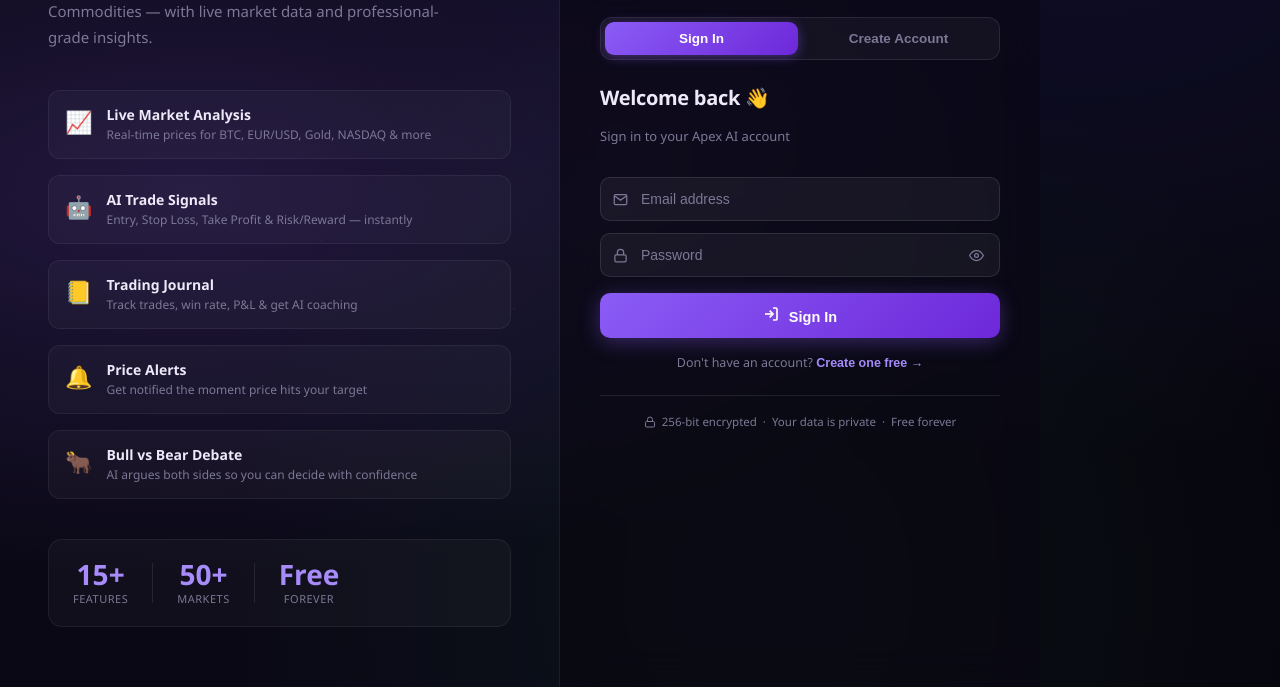
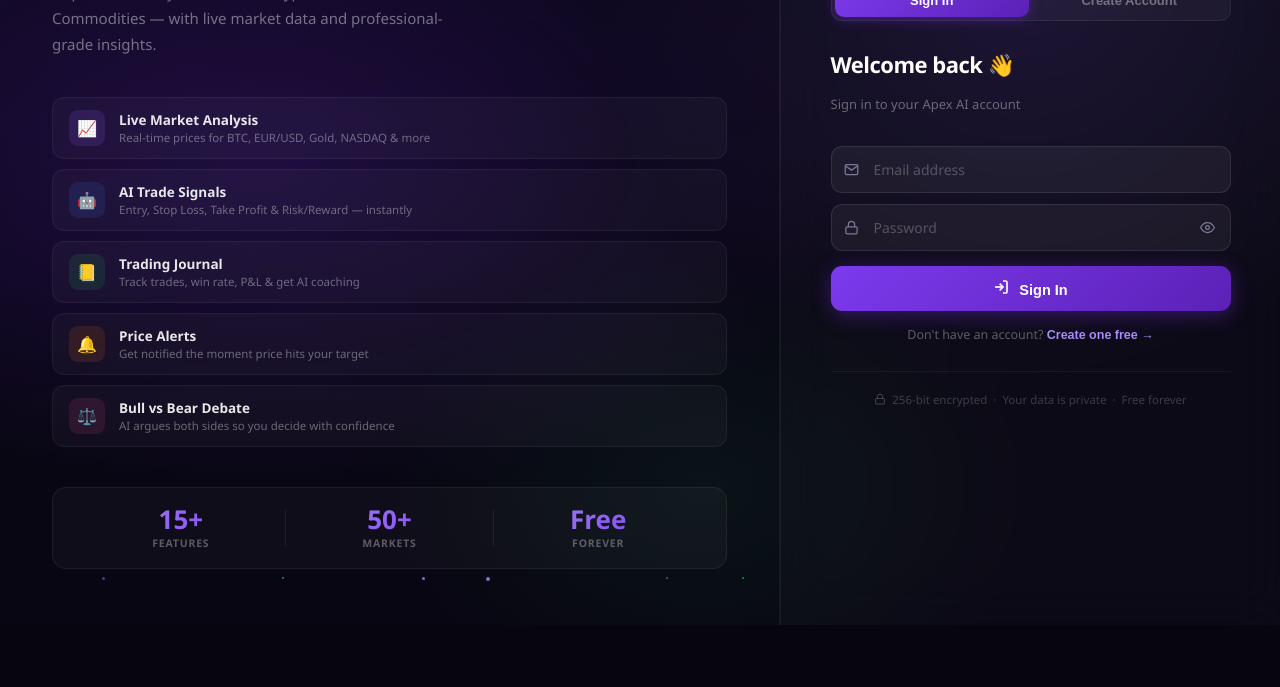
Before and after one commit to MuhammadAqib2310/apex-ai, a website: page public/index.html in a window 1280 px wide. Shown: the part 303-990 px from the top of the page. After the commit the page ends 928 px from the top, so only its background shows below. Drawn offline with Linux system fonts and the light colour scheme.

Commit message:
redesign: professional dark auth page - always dark, colored icon boxes, premium feel

```diff
--- a/public/index.html
+++ b/public/index.html
@@ -41,39 +41,24 @@
 
       <div class="auth-feature-list">
         <div class="auth-feat-item">
-          <div class="auth-feat-icon">📈</div>
-          <div>
-            <div class="auth-feat-title">Live Market Analysis</div>
-            <div class="auth-feat-desc">Real-time prices for BTC, EUR/USD, Gold, NASDAQ &amp; more</div>
-          </div>
+          <div class="auth-feat-icon purple">📈</div>
+          <div><div class="auth-feat-title">Live Market Analysis</div><div class="auth-feat-desc">Real-time prices for BTC, EUR/USD, Gold, NASDAQ &amp; more</div></div>
         </div>
         <div class="auth-feat-item">
-          <div class="auth-feat-icon">🤖</div>
-          <div>
-            <div class="auth-feat-title">AI Trade Signals</div>
-            <div class="auth-feat-desc">Entry, Stop Loss, Take Profit &amp; Risk/Reward — instantly</div>
-          </div>
+          <div class="auth-feat-icon blue">🤖</div>
+          <div><div class="auth-feat-title">AI Trade Signals</div><div class="auth-feat-desc">Entry, Stop Loss, Take Profit &amp; Risk/Reward — instantly</div></div>
         </div>
         <div class="auth-feat-item">
-          <div class="auth-feat-icon">📒</div>
-          <div>
-            <div class="auth-feat-title">Trading Journal</div>
-            <div class="auth-feat-desc">Track trades, win rate, P&amp;L &amp; get AI coaching</div>
-          </div>
+          <div class="auth-feat-icon green">📒</div>
+          <div><div class="auth-feat-title">Trading Journal</div><div class="auth-feat-desc">Track trades, win rate, P&amp;L &amp; get AI coaching</div></div>
         </div>
         <div class="auth-feat-item">
-          <div class="auth-feat-icon">🔔</div>
-          <div>
-            <div class="auth-feat-title">Price Alerts</div>
-            <div class="auth-feat-desc">Get notified the moment price hits your target</div>
-          </div>
+          <div class="auth-feat-icon orange">🔔</div>
+          <div><div class="auth-feat-title">Price Alerts</div><div class="auth-feat-desc">Get notified the moment price hits your target</div></div>
         </div>
         <div class="auth-feat-item">
-          <div class="auth-feat-icon">🐂</div>
-          <div>
-            <div class="auth-feat-title">Bull vs Bear Debate</div>
-            <div class="auth-feat-desc">AI argues both sides so you can decide with confidence</div>
-          </div>
+          <div class="auth-feat-icon pink">⚖️</div>
+          <div><div class="auth-feat-title">Bull vs Bear Debate</div><div class="auth-feat-desc">AI argues both sides so you decide with confidence</div></div>
         </div>
       </div>
 
--- a/public/style.css
+++ b/public/style.css
@@ -62,20 +62,6 @@
   border-color: var(--panel-border);
   color: var(--text);
 }
-body.light .auth-screen {
-  background:
-    radial-gradient(ellipse at 20% 20%, rgba(139,92,246,0.15) 0%, transparent 50%),
-    radial-gradient(ellipse at 80% 80%, rgba(109,40,217,0.1) 0%, transparent 50%),
-    var(--bg-0);
-}
-body.light .auth-card {
-  background: rgba(255,255,255,0.9);
-  border-color: rgba(139,92,246,0.2);
-}
-body.light .input-group input {
-  background: rgba(0,0,0,0.04);
-  color: var(--text);
-}
 body.light .quick-btn {
   background: #fff;
   color: var(--text-mid);
@@ -107,7 +93,7 @@
 }
 
 /* ============================================================
-   AUTH SCREEN — FULLY REDESIGNED
+   AUTH SCREEN — PROFESSIONAL DARK
    ============================================================ */
 .auth-screen {
   min-height: 100vh;
@@ -115,241 +101,183 @@
   align-items: stretch;
   position: relative;
   overflow: hidden;
+  background: #080612;
+}
+.auth-bg-glow {
+  position: absolute; inset: 0; pointer-events: none;
   background:
-    radial-gradient(ellipse at 15% 50%, rgba(139,92,246,0.18) 0%, transparent 55%),
-    radial-gradient(ellipse at 85% 20%, rgba(79,70,229,0.12) 0%, transparent 50%),
-    radial-gradient(ellipse at 60% 90%, rgba(34,197,94,0.06) 0%, transparent 50%),
-    #07060e;
-}
-
-/* Floating particles */
+    radial-gradient(ellipse 80% 60% at 20% 50%, rgba(109,40,217,0.22) 0%, transparent 60%),
+    radial-gradient(ellipse 60% 80% at 80% 30%, rgba(139,92,246,0.14) 0%, transparent 55%),
+    radial-gradient(ellipse 50% 50% at 55% 85%, rgba(34,197,94,0.07) 0%, transparent 50%);
+}
 .auth-particles { position: absolute; inset: 0; pointer-events: none; overflow: hidden; }
 .auth-particles span {
-  position: absolute;
-  width: 2px; height: 2px;
-  background: var(--violet);
-  border-radius: 50%;
-  opacity: 0;
-  animation: particleFloat 8s infinite ease-in-out;
-}
-.auth-particles span:nth-child(1)  { left:10%; animation-delay:0s;   animation-duration:7s;  width:3px;height:3px; }
-.auth-particles span:nth-child(2)  { left:25%; animation-delay:1.5s; animation-duration:9s;  background:#22c55e; }
-.auth-particles span:nth-child(3)  { left:40%; animation-delay:3s;   animation-duration:6s;  width:4px;height:4px; }
-.auth-particles span:nth-child(4)  { left:55%; animation-delay:0.8s; animation-duration:11s; background:#a78bfa; }
-.auth-particles span:nth-child(5)  { left:70%; animation-delay:2s;   animation-duration:8s;  width:2px;height:2px; }
-.auth-particles span:nth-child(6)  { left:82%; animation-delay:4s;   animation-duration:7s;  background:#22c55e; width:3px;height:3px; }
-.auth-particles span:nth-child(7)  { left:15%; animation-delay:5s;   animation-duration:10s; }
-.auth-particles span:nth-child(8)  { left:60%; animation-delay:1s;   animation-duration:9s;  background:#a78bfa; width:4px;height:4px; }
-.auth-particles span:nth-child(9)  { left:35%; animation-delay:3.5s; animation-duration:6s;  }
-.auth-particles span:nth-child(10) { left:90%; animation-delay:2.5s; animation-duration:8s;  background:#22c55e; }
-@keyframes particleFloat {
-  0%   { transform: translateY(100vh) scale(0); opacity: 0; }
-  10%  { opacity: 0.6; }
-  90%  { opacity: 0.3; }
-  100% { transform: translateY(-20px) scale(1); opacity: 0; }
-}
-
-/* Two column layout */
+  position: absolute; border-radius: 50%; opacity: 0;
+  animation: authOrb 12s infinite ease-in-out;
+}
+.auth-particles span:nth-child(1)  { width:3px;height:3px;left:8%;  background:#8b5cf6;animation-delay:0s;  animation-duration:9s; }
+.auth-particles span:nth-child(2)  { width:2px;height:2px;left:22%; background:#22c55e;animation-delay:2s;  animation-duration:11s;}
+.auth-particles span:nth-child(3)  { width:4px;height:4px;left:38%; background:#a78bfa;animation-delay:4s;  animation-duration:8s; }
+.auth-particles span:nth-child(4)  { width:2px;height:2px;left:52%; background:#8b5cf6;animation-delay:1s;  animation-duration:13s;}
+.auth-particles span:nth-child(5)  { width:3px;height:3px;left:67%; background:#22c55e;animation-delay:3s;  animation-duration:10s;}
+.auth-particles span:nth-child(6)  { width:2px;height:2px;left:79%; background:#a78bfa;animation-delay:5s;  animation-duration:9s; }
+.auth-particles span:nth-child(7)  { width:4px;height:4px;left:14%; background:#8b5cf6;animation-delay:6s;  animation-duration:12s;}
+.auth-particles span:nth-child(8)  { width:2px;height:2px;left:58%; background:#22c55e;animation-delay:1.5s;animation-duration:11s;}
+.auth-particles span:nth-child(9)  { width:3px;height:3px;left:33%; background:#a78bfa;animation-delay:4.5s;animation-duration:8s; }
+.auth-particles span:nth-child(10) { width:2px;height:2px;left:88%; background:#8b5cf6;animation-delay:2.5s;animation-duration:10s;}
+@keyframes authOrb {
+  0%,100%{transform:translateY(110vh);opacity:0;}
+  5%{opacity:0.8;} 90%{opacity:0.4;} 95%{opacity:0;}
+}
 .auth-layout {
-  display: flex;
-  width: 100%;
-  min-height: 100vh;
-  position: relative;
-  z-index: 1;
-}
-
-/* LEFT HERO PANEL */
+  display: flex; width: 100%; min-height: 100vh;
+  position: relative; z-index: 1;
+}
 .auth-hero {
   flex: 1;
-  padding: 60px 48px;
-  display: flex;
-  flex-direction: column;
-  justify-content: center;
-  max-width: 560px;
-  border-right: 1px solid rgba(139,92,246,0.12);
-  background: rgba(139,92,246,0.03);
-}
-
-.auth-hero-logo {
+  padding: 56px 52px;
+  display: flex; flex-direction: column; justify-content: center;
+  background: linear-gradient(160deg, rgba(109,40,217,0.08) 0%, rgba(8,6,18,0) 60%);
+  border-right: 1px solid rgba(139,92,246,0.1);
+  position: relative; overflow: hidden;
+}
+.auth-hero::before {
+  content: ''; position: absolute; top: -100px; left: -100px;
+  width: 400px; height: 400px;
+  background: radial-gradient(circle, rgba(139,92,246,0.1) 0%, transparent 70%);
+  pointer-events: none;
+}
+.auth-hero-logo { display: flex; align-items: center; gap: 14px; margin-bottom: 52px; }
+.logo-xl {
+  width: 52px; height: 52px; border-radius: 14px;
+  background: linear-gradient(135deg, #7c3aed, #5b21b6);
+  display: flex; align-items: center; justify-content: center; flex-shrink: 0;
+  box-shadow: 0 0 0 1px rgba(139,92,246,0.3), 0 8px 32px rgba(109,40,217,0.5);
+}
+.auth-hero-title { font-size: 22px; font-weight: 800; letter-spacing: -0.4px; color: #fff; }
+.auth-hero-sub { color: rgba(255,255,255,0.4); font-size: 12.5px; margin-top: 2px; }
+.auth-hero-headline {
+  font-size: 48px; font-weight: 900; letter-spacing: -2px;
+  line-height: 1.08; margin-bottom: 18px;
+  background: linear-gradient(135deg, #ffffff 0%, #c4b5fd 50%, #818cf8 100%);
+  -webkit-background-clip: text; -webkit-text-fill-color: transparent; background-clip: text;
+}
+.auth-hero-desc {
+  font-size: 15px; color: rgba(255,255,255,0.42); line-height: 1.75;
+  margin-bottom: 40px; max-width: 400px;
+}
+.auth-feature-list { display: flex; flex-direction: column; gap: 10px; margin-bottom: 40px; }
+.auth-feat-item {
   display: flex; align-items: center; gap: 14px;
-  margin-bottom: 48px;
-}
-.logo-xl {
-  width: 56px; height: 56px; border-radius: 16px;
-  background: linear-gradient(135deg, var(--violet), var(--violet-dark));
+  padding: 12px 16px;
+  background: rgba(255,255,255,0.03);
+  border: 1px solid rgba(255,255,255,0.05); border-radius: 12px;
+  transition: all .25s ease;
+}
+.auth-feat-item:hover {
+  border-color: rgba(139,92,246,0.25);
+  background: rgba(139,92,246,0.06);
+  transform: translateX(4px);
+}
+.auth-feat-icon {
+  width: 36px; height: 36px; border-radius: 9px;
   display: flex; align-items: center; justify-content: center;
-  box-shadow: 0 0 40px rgba(139,92,246,0.5);
-  flex-shrink: 0;
-}
-.auth-hero-title {
-  font-size: 24px; font-weight: 800; letter-spacing: -0.5px;
-  background: linear-gradient(135deg, #fff 0%, var(--violet-2) 100%);
+  flex-shrink: 0; font-size: 16px;
+}
+.auth-feat-icon.purple { background: rgba(139,92,246,0.15); }
+.auth-feat-icon.green  { background: rgba(34,197,94,0.12); }
+.auth-feat-icon.blue   { background: rgba(59,130,246,0.12); }
+.auth-feat-icon.orange { background: rgba(249,115,22,0.12); }
+.auth-feat-icon.pink   { background: rgba(236,72,153,0.12); }
+.auth-feat-title { font-size: 13.5px; font-weight: 700; color: rgba(255,255,255,0.9); margin-bottom: 1px; }
+.auth-feat-desc  { font-size: 11.5px; color: rgba(255,255,255,0.37); line-height: 1.4; }
+.auth-hero-stats {
+  display: flex; align-items: center;
+  padding: 18px 24px;
+  background: rgba(255,255,255,0.03);
+  border: 1px solid rgba(255,255,255,0.06); border-radius: 14px;
+}
+.auth-stat { text-align: center; flex: 1; }
+.auth-stat-num {
+  font-size: 26px; font-weight: 900; line-height: 1;
+  background: linear-gradient(135deg, #a78bfa, #7c3aed);
   -webkit-background-clip: text; -webkit-text-fill-color: transparent;
 }
-.auth-hero-sub { color: var(--text-dim); font-size: 13px; margin-top: 2px; }
-
-.auth-hero-headline {
-  font-size: 42px; font-weight: 900; letter-spacing: -1.5px;
-  line-height: 1.15; color: var(--text);
-  margin-bottom: 16px;
-  background: linear-gradient(135deg, #fff 0%, var(--violet-2) 60%, #a78bfa 100%);
-  -webkit-background-clip: text; -webkit-text-fill-color: transparent;
-}
-.auth-hero-desc {
-  font-size: 15px; color: var(--text-dim); line-height: 1.7;
-  margin-bottom: 40px; max-width: 420px;
-}
-
-.auth-feature-list { display: flex; flex-direction: column; gap: 16px; margin-bottom: 40px; }
-.auth-feat-item {
-  display: flex; align-items: flex-start; gap: 14px;
-  padding: 14px 16px;
-  background: rgba(255,255,255,0.03);
-  border: 1px solid rgba(255,255,255,0.06);
-  border-radius: 12px;
-  transition: border-color .2s, background .2s;
-}
-.auth-feat-item:hover { border-color: rgba(139,92,246,0.3); background: rgba(139,92,246,0.06); }
-.auth-feat-icon { font-size: 22px; flex-shrink: 0; margin-top: 1px; }
-.auth-feat-title { font-size: 14px; font-weight: 700; color: var(--text); margin-bottom: 2px; }
-.auth-feat-desc  { font-size: 12px; color: var(--text-dim); line-height: 1.5; }
-
-.auth-hero-stats {
-  display: flex; align-items: center; gap: 24px;
-  padding: 20px 24px;
-  background: rgba(255,255,255,0.03);
-  border: 1px solid rgba(255,255,255,0.06);
-  border-radius: 14px;
-}
-.auth-stat { text-align: center; }
-.auth-stat-num { font-size: 28px; font-weight: 900; color: var(--violet-2); line-height: 1; }
-.auth-stat-label { font-size: 11px; color: var(--text-dim); margin-top: 3px; text-transform: uppercase; letter-spacing: 0.5px; }
-.auth-stat-divider { width: 1px; height: 40px; background: var(--panel-border); }
-
-/* RIGHT FORM PANEL */
+.auth-stat-label { font-size: 10.5px; color: rgba(255,255,255,0.32); margin-top: 4px; text-transform: uppercase; letter-spacing: 0.8px; font-weight: 600; }
+.auth-stat-divider { width: 1px; height: 36px; background: rgba(255,255,255,0.07); }
 .auth-card-wrap {
-  width: 480px;
-  flex-shrink: 0;
-  display: flex;
-  align-items: center;
-  justify-content: center;
-  padding: 40px 32px;
-  background: rgba(10,8,20,0.6);
-  backdrop-filter: blur(20px);
-}
-
+  width: 500px; flex-shrink: 0;
+  display: flex; align-items: center; justify-content: center;
+  padding: 48px 40px;
+  background: rgba(255,255,255,0.02);
+  backdrop-filter: blur(24px);
+  border-left: 1px solid rgba(255,255,255,0.05);
+}
 .auth-card {
-  width: 100%;
-  max-width: 400px;
-  animation: slideUp 0.5s ease;
-}
-
-.auth-card-header {
-  display: flex; align-items: center; gap: 10px;
-  margin-bottom: 28px;
-}
+  width: 100%; max-width: 400px;
+  animation: authSlideIn 0.45s cubic-bezier(0.16,1,0.3,1);
+}
+@keyframes authSlideIn {
+  from { opacity: 0; transform: translateY(22px); }
+  to   { opacity: 1; transform: translateY(0); }
+}
+.auth-card-header { display: flex; align-items: center; gap: 10px; margin-bottom: 32px; }
 .auth-card-logo {
-  width: 34px; height: 34px; border-radius: 9px;
-  background: linear-gradient(135deg, var(--violet), var(--violet-dark));
+  width: 32px; height: 32px; border-radius: 8px;
+  background: linear-gradient(135deg, #7c3aed, #5b21b6);
   display: flex; align-items: center; justify-content: center;
-  box-shadow: 0 0 16px rgba(139,92,246,0.4);
-}
-.auth-card-brand {
-  font-size: 17px; font-weight: 800; letter-spacing: -0.3px;
-  background: linear-gradient(135deg, #fff 0%, var(--violet-2) 100%);
-  -webkit-background-clip: text; -webkit-text-fill-color: transparent;
-}
-
+  box-shadow: 0 0 0 1px rgba(139,92,246,0.3), 0 4px 16px rgba(109,40,217,0.4);
+}
+.auth-card-brand { font-size: 18px; font-weight: 800; letter-spacing: -0.4px; color: #fff; }
 .auth-tabs {
   display: flex;
   background: rgba(255,255,255,0.04);
-  border: 1px solid var(--panel-border);
-  border-radius: 12px;
-  padding: 4px;
-  margin-bottom: 24px;
-  gap: 4px;
+  border: 1px solid rgba(255,255,255,0.07);
+  border-radius: 11px; padding: 3px; margin-bottom: 28px; gap: 3px;
 }
 .tab-btn {
-  flex: 1; padding: 9px 0;
-  border: none; background: none;
-  color: var(--text-dim);
-  font-size: 13.5px; font-weight: 600;
-  border-radius: 9px; cursor: pointer;
-  transition: all .2s ease;
+  flex: 1; padding: 9px 0; border: none; background: none;
+  color: rgba(255,255,255,0.38); font-size: 13px; font-weight: 600;
+  border-radius: 9px; cursor: pointer; transition: all .2s ease;
 }
 .tab-btn.active {
-  background: linear-gradient(135deg, var(--violet), var(--violet-dark));
-  color: #fff;
-  box-shadow: 0 2px 12px rgba(139,92,246,0.4);
-}
-
-.auth-form-title {
-  font-size: 20px; font-weight: 800; color: var(--text);
-  margin-bottom: 4px; letter-spacing: -0.3px;
-}
-.auth-form-sub {
-  font-size: 13px; color: var(--text-dim);
-  margin-bottom: 20px;
-}
-
-.auth-form { display: flex; flex-direction: column; gap: 12px; }
-
-.auth-switch-hint {
-  font-size: 12.5px; color: var(--text-dim);
-  text-align: center; margin-top: 4px;
-}
+  background: linear-gradient(135deg, #7c3aed, #5b21b6);
+  color: #fff; box-shadow: 0 2px 14px rgba(109,40,217,0.45);
+}
+.tab-btn:not(.active):hover { color: rgba(255,255,255,0.7); background: rgba(255,255,255,0.05); }
+.auth-form-title { font-size: 22px; font-weight: 800; color: #fff; margin-bottom: 5px; letter-spacing: -0.5px; }
+.auth-form-sub { font-size: 13px; color: rgba(255,255,255,0.36); margin-bottom: 22px; }
+.auth-form { display: flex; flex-direction: column; gap: 11px; }
+.auth-error { font-size: 12.5px; color: #f87171; min-height: 16px; padding: 0 2px; }
+.auth-switch-hint { font-size: 12.5px; color: rgba(255,255,255,0.33); text-align: center; margin-top: 4px; }
 .auth-link-btn {
-  background: none; border: none;
-  color: var(--violet-2); cursor: pointer;
-  font-size: 12.5px; font-weight: 600;
-  padding: 0;
-}
-.auth-link-btn:hover { text-decoration: underline; }
-
+  background: none; border: none; color: #a78bfa; cursor: pointer;
+  font-size: 12.5px; font-weight: 600; padding: 0; transition: color .15s;
+}
+.auth-link-btn:hover { color: #c4b5fd; }
 .auth-footer {
-  margin-top: 24px;
-  text-align: center;
-  font-size: 11.5px;
-  color: var(--text-dim);
+  margin-top: 28px; text-align: center; font-size: 11.5px;
+  color: rgba(255,255,255,0.2);
   display: flex; align-items: center; justify-content: center; gap: 6px;
-  border-top: 1px solid var(--panel-border);
-  padding-top: 18px;
-}
-
-/* AUTH SCREEN — RESPONSIVE */
-@media (max-width: 960px) {
+  border-top: 1px solid rgba(255,255,255,0.05); padding-top: 20px;
+}
+.password-strength { padding: 0 2px; }
+.strength-bar { height: 3px; background: rgba(255,255,255,0.07); border-radius: 2px; overflow: hidden; margin-bottom: 4px; }
+#strengthFill { height: 100%; border-radius: 2px; transition: all .3s ease; }
+#strengthText { font-size: 11px; font-weight: 600; }
+.terms-note { font-size: 11px; color: rgba(255,255,255,0.22); text-align: center; line-height: 1.5; margin-top: 2px; }
+.terms-note a { color: rgba(167,139,250,0.6); text-decoration: none; }
+.terms-note a:hover { color: #a78bfa; }
+@media (max-width: 860px) {
   .auth-hero { display: none; }
-  .auth-card-wrap { width: 100%; padding: 40px 24px; background: none; }
-  .auth-screen {
-    background:
-      radial-gradient(ellipse at 20% 20%, rgba(139,92,246,0.22) 0%, transparent 50%),
-      radial-gradient(ellipse at 80% 80%, rgba(79,70,229,0.15) 0%, transparent 50%),
-      #07060e;
-    align-items: center; justify-content: center;
-  }
+  .auth-card-wrap { width: 100%; padding: 48px 24px; background: transparent; border-left: none; }
+  .auth-screen { background: radial-gradient(ellipse 80% 50% at 50% 20%, rgba(109,40,217,0.25) 0%, transparent 60%), #080612; align-items: center; justify-content: center; }
   .auth-card { max-width: 420px; }
   .auth-card-header { justify-content: center; }
 }
-
 @media (max-width: 480px) {
-  .auth-card-wrap { padding: 24px 16px; }
-}
-
-/* Light mode auth overrides */
-body.light .auth-screen {
-  background:
-    radial-gradient(ellipse at 20% 20%, rgba(139,92,246,0.1) 0%, transparent 50%),
-    radial-gradient(ellipse at 80% 80%, rgba(109,40,217,0.07) 0%, transparent 50%),
-    #f4f2ff;
-}
-body.light .auth-hero { border-right-color: rgba(139,92,246,0.15); background: rgba(139,92,246,0.02); }
-body.light .auth-hero-headline { background: linear-gradient(135deg, #1a1630 0%, var(--violet) 100%); -webkit-background-clip: text; -webkit-text-fill-color: transparent; }
-body.light .auth-feat-item { background: rgba(0,0,0,0.03); border-color: rgba(0,0,0,0.07); }
-body.light .auth-hero-stats { background: rgba(0,0,0,0.03); border-color: rgba(0,0,0,0.07); }
-body.light .auth-card-wrap { background: rgba(255,255,255,0.7); }
-body.light .auth-card-brand { background: linear-gradient(135deg, #1a1630 0%, var(--violet) 100%); -webkit-background-clip: text; -webkit-text-fill-color: transparent; }
-body.light .auth-tabs { background: rgba(0,0,0,0.04); }
-body.light .input-group input { background: rgba(0,0,0,0.04); color: var(--text); }
+  .auth-card-wrap { padding: 32px 20px; }
+}
 
 .input-group {
   position: relative;
@@ -358,19 +286,21 @@
 .input-group input {
   width: 100%;
   background: rgba(255,255,255,0.05);
-  border: 1px solid rgba(255,255,255,0.1);
-  border-radius: var(--radius-sm);
-  padding: 13px 44px 13px 40px;
-  color: var(--text);
+  border: 1px solid rgba(255,255,255,0.09);
+  border-radius: 11px;
+  padding: 13px 42px 13px 42px;
+  color: #fff;
   font-size: 14px;
   outline: none;
-  transition: border-color .2s ease, box-shadow .2s ease;
-}
+  transition: border-color .2s, background .2s, box-shadow .2s;
+  font-family: inherit;
+}
+.input-group input::placeholder { color: rgba(255,255,255,0.25); }
 .input-group input:focus {
-  border-color: var(--violet);
-  box-shadow: 0 0 0 3px rgba(139,92,246,0.15);
-}
-.input-group input::placeholder { color: var(--text-dim); }
+  border-color: rgba(139,92,246,0.6);
+  background: rgba(139,92,246,0.06);
+  box-shadow: 0 0 0 3px rgba(139,92,246,0.12);
+}
 .input-icon {
   position: absolute; left: 13px;
   color: var(--text-dim);
@@ -410,18 +340,22 @@
 .auth-error.visible { display: block; }
 
 .primary-btn {
-  background: linear-gradient(135deg, var(--violet), var(--violet-dark));
-  border: none; color: #fff;
-  padding: 13px 0; border-radius: var(--radius-sm);
-  font-size: 14.5px; font-weight: 600;
-  cursor: pointer; margin-top: 4px;
-  transition: transform .15s ease, opacity .15s ease, box-shadow .15s ease;
+  width: 100%; padding: 13px;
+  background: linear-gradient(135deg, #7c3aed, #5b21b6);
+  color: #fff; border: none; border-radius: 11px;
+  font-size: 14.5px; font-weight: 700; cursor: pointer;
   display: flex; align-items: center; justify-content: center; gap: 8px;
-  box-shadow: 0 4px 20px rgba(139,92,246,0.35);
-}
-.primary-btn:hover { transform: translateY(-1px); box-shadow: 0 6px 24px rgba(139,92,246,0.5); }
+  transition: all .2s ease;
+  box-shadow: 0 4px 20px rgba(109,40,217,0.4);
+  margin-top: 4px;
+}
+.primary-btn:hover {
+  background: linear-gradient(135deg, #6d28d9, #4c1d95);
+  box-shadow: 0 6px 28px rgba(109,40,217,0.55);
+  transform: translateY(-1px);
+}
 .primary-btn:active { transform: translateY(0); }
-.primary-btn:disabled { opacity: .55; cursor: not-allowed; transform: none; }
+.primary-btn:disabled { opacity: 0.55; cursor: not-allowed; transform: none; }
 .spin { animation: spin 0.8s linear infinite; }
 @keyframes spin { to { transform: rotate(360deg); } }
 
```
